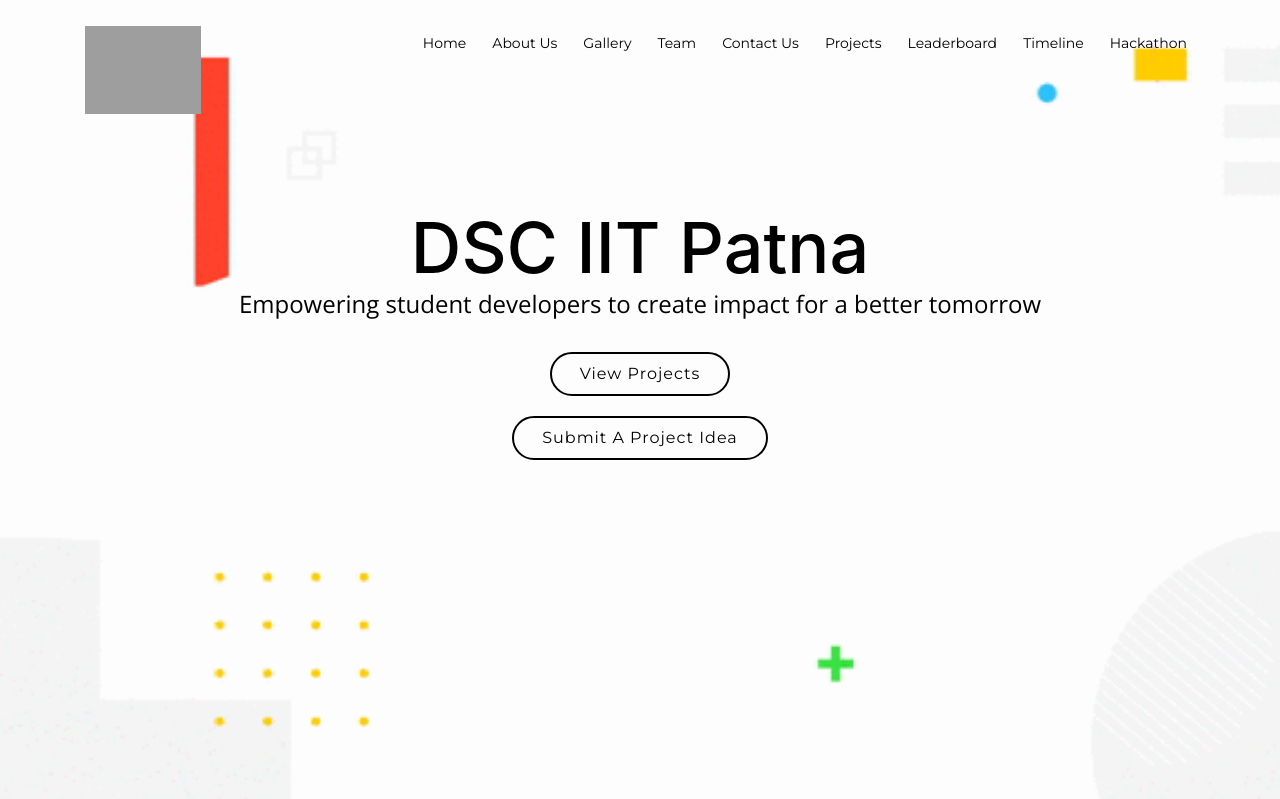
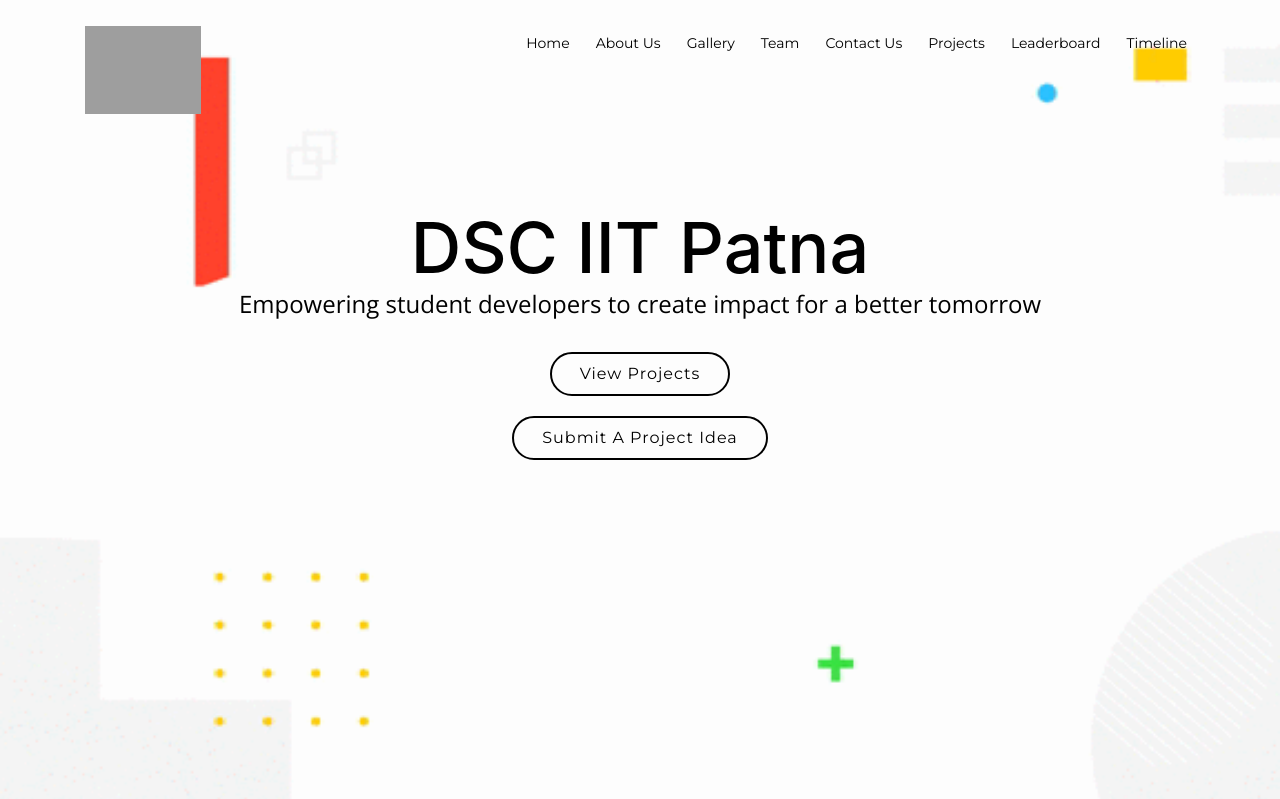
Before and after one commit to dsciitpatna/dsciitpatna.github.io, a PHP site: page /ashwani/ in a window 1280 px wide. Shown: the top 799 px of the page. Run offline with PHP 8.4, Linux system fonts and the light colour scheme; data comes from the database, SQL or seed files in the repository; some libraries are stand-ins or nearby versions; some web fonts are replaced; grey boxes are pictures that could not be loaded.

Commit message:
removed hackathon

```diff
--- a/gallery.php
+++ b/gallery.php
@@ -73,7 +73,7 @@
           <li><a href="./projects.php">Projects</a></li>
           <li><a href="./leaderboard.php">Leaderboard</a></li>
           <li><a href="./timeline.php">Timeline</a></li>
-          <li><a href="./hackathon.php">Hackathon</a></li>
+          <!--<li><a href="./hackathon.php">Hackathon</a></li>-->
         </ul>
       </nav><!-- #nav-menu-container -->
     </div>
--- a/index.php
+++ b/index.php
@@ -145,7 +145,7 @@
           <li><a href="./projects.php">Projects</a></li>
           <li><a href="./leaderboard.php">Leaderboard</a></li>
           <li><a href="./timeline.php">Timeline</a></li>
-          <li><a href="./hackathon.php">Hackathon</a></li>
+         <!-- <li><a href="./hackathon.php">Hackathon</a></li>-->
         </ul>
       </nav><!-- #nav-menu-container -->
     </div>
@@ -429,7 +429,7 @@
 <!--==========================
     hackathon
   ============================-->
-    <section id="hackathon">
+    <!--<section id="hackathon">
       <div class="container">
         <div class="row justify-content-center">
           <h2>Hack O'Latte</h2>
@@ -439,7 +439,7 @@
       </div>
 
     </section>
-  </main>
+  </main>-->
 
   <!--==========================
     Footer
--- a/projects.php
+++ b/projects.php
@@ -147,7 +147,7 @@
           <li><a href="./projects.php">Projects</a></li>
           <li><a href="./leaderboard.php">Leaderboard</a></li>
           <li><a href="./timeline.php">Timeline</a></li>
-          <li><a href="./hackathon.php">Hackathon</a></li>
+         <!-- <li><a href="./hackathon.php">Hackathon</a></li>-->
         </ul>
       </nav><!-- #nav-menu-container -->
     </div>
--- a/team.php
+++ b/team.php
@@ -77,7 +77,7 @@
           <li><a href="./projects.php">Projects</a></li>
           <li><a href="./leaderboard.php">Leaderboard</a></li>
           <li><a href="./timeline.php">Timeline</a></li>
-          <li><a href="./hackathon.php">Hackathon</a></li>
+         <!-- <li><a href="./hackathon.php">Hackathon</a></li>-->
         </ul>
       </nav><!-- #nav-menu-container -->
     </div>
--- a/timeline.php
+++ b/timeline.php
@@ -110,7 +110,7 @@ mysqli_close($mysqli);
           <li><a href="./projects.php">Projects</a></li>
           <li><a href="./leaderboard.php">Leaderboard</a></li>
           <li><a href="./timeline.php">Timeline</a></li>
-          <li><a href="./hackathon.php">Hackathon</a></li>
+         <!-- <li><a href="./hackathon.php">Hackathon</a></li>-->
         </ul>
       </nav><!-- #nav-menu-container -->
     </div>
```
